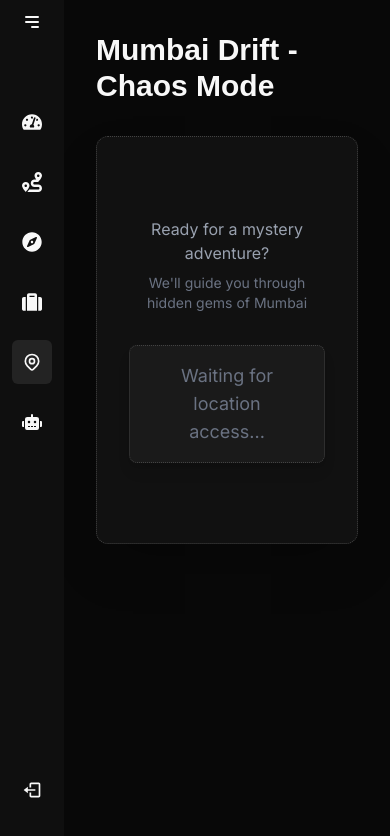
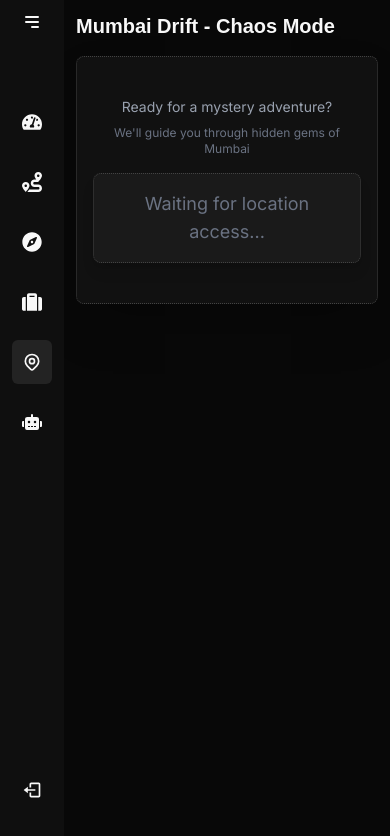
Before and after one commit to romeirofernandes/Trippeer, a React (Vite) app in the folder frontend/: page /mumbai-drift in a window 390 px wide. Shown: the top 836 px of the page. Built offline with nearby package versions, Linux system fonts and the light colour scheme; no server answers.

Commit message:
mumbai driftt responsive

```diff
--- a/frontend/src/components/MumbaiDrift.jsx
+++ b/frontend/src/components/MumbaiDrift.jsx
@@ -186,23 +186,23 @@ const MumbaiDriftContent = () => {
           marginLeft: isOpen ? "240px" : "64px",
         }}
         transition={{ duration: 0.3, ease: "easeInOut" }}
-        className="flex-1 p-8"
+        className="flex-1 p-3 sm:p-4 md:p-6 lg:p-8"
       >
         <div className="max-w-7xl mx-auto">
-          <div className="flex items-center justify-between mb-8">
-            <h1 className="text-3xl font-bold text-[#f8f8f8]">
+          <div className="flex flex-col sm:flex-row sm:items-center justify-between gap-3 sm:gap-4 mb-4 sm:mb-6 md:mb-8">
+            <h1 className="text-xl sm:text-2xl md:text-3xl font-bold text-[#f8f8f8]">
               Mumbai Drift - Chaos Mode
             </h1>
 
             {selectedSpot && !isComplete && (
               <motion.button
                 onClick={quitDrift}
-                className="flex items-center space-x-2 px-4 py-2 rounded-lg text-[#9cadce] border border-dotted border-[#434343] hover:bg-[#1a1a1a] transition-colors"
+                className="flex items-center justify-center sm:justify-start space-x-2 px-3 sm:px-4 py-2 rounded-lg text-[#9cadce] border border-dotted border-[#434343] hover:bg-[#1a1a1a] transition-colors text-sm sm:text-base"
                 whileHover={{ scale: 1.02 }}
                 whileTap={{ scale: 0.98 }}
               >
                 <svg
-                  className="w-4 h-4"
+                  className="w-3.5 h-3.5 sm:w-4 sm:h-4"
                   fill="none"
                   viewBox="0 0 24 24"
                   stroke="currentColor"
@@ -220,23 +220,23 @@ const MumbaiDriftContent = () => {
           </div>
 
           <motion.div
-            className="space-y-6 bg-[#111111] rounded-xl p-8 border border-dotted border-[#434343] shadow-2xl"
+            className="space-y-4 sm:space-y-6 bg-[#111111] rounded-lg sm:rounded-xl p-4 sm:p-6 md:p-8 border border-dotted border-[#434343] shadow-2xl"
             initial={{ opacity: 0, y: 20 }}
             animate={{ opacity: 1, y: 0 }}
             transition={{ duration: 0.5 }}
           >
             {!selectedSpot ? (
-              <div className="flex flex-col items-center space-y-6 py-12">
+              <div className="flex flex-col items-center space-y-4 sm:space-y-6 py-6 sm:py-8 md:py-12">
                 <motion.div
-                  className="text-center mb-8"
+                  className="text-center mb-4 sm:mb-6 md:mb-8"
                   initial={{ opacity: 0 }}
                   animate={{ opacity: 1 }}
                   transition={{ delay: 0.2 }}
                 >
-                  <p className="text-gray-400 mb-2">
+                  <p className="text-gray-400 mb-2 text-sm sm:text-base">
                     Ready for a mystery adventure?
                   </p>
-                  <p className="text-sm text-gray-500">
+                  <p className="text-xs sm:text-sm text-gray-500">
                     We'll guide you through hidden gems of Mumbai
                   </p>
                 </motion.div>
@@ -248,26 +248,33 @@ const MumbaiDriftContent = () => {
               </div>
             ) : isComplete ? (
               <FinalReveal
-                destination={selectedSpot}
-                timeTaken={totalTime}
+                spot={selectedSpot}
+                time={totalTime}
                 onRestart={quitDrift}
               />
             ) : (
-              <div className="grid grid-cols-1 md:grid-cols-2 gap-8">
-                <div className="bg-[#1a1a1a] p-6 rounded-lg border border-dotted border-[#434343]">
+              <div className="space-y-4 sm:space-y-6">
+                <div className="grid grid-cols-1 md:grid-cols-2 gap-4 sm:gap-6">
+                  <div className="bg-[#161616] rounded-lg sm:rounded-xl p-3 sm:p-4 md:p-6">
+                    <h2 className="text-lg sm:text-xl font-semibold text-[#f8f8f8] mb-3 sm:mb-4">
+                      Current Checkpoint
+                    </h2>
                     <CheckpointManager
                       checkpoints={checkpoints}
                       currentCheckpoint={currentCheckpoint}
-                    totalCheckpoints={checkpoints.length}
                     />
                   </div>
-                <div className="bg-[#1a1a1a] p-6 rounded-lg border border-dotted border-[#434343]">
+                  <div className="bg-[#161616] rounded-lg sm:rounded-xl p-3 sm:p-4 md:p-6">
+                    <h2 className="text-lg sm:text-xl font-semibold text-[#f8f8f8] mb-3 sm:mb-4">
+                      Map View
+                    </h2>
                     <MapView
                       userLocation={userLocation}
-                    checkpointLocation={
-                      checkpoints[currentCheckpoint]?.coordinates
-                    }
+                      checkpoints={checkpoints}
+                      currentCheckpoint={currentCheckpoint}
+                      selectedSpot={selectedSpot}
                     />
+                  </div>
                 </div>
               </div>
             )}
```
Lines whose indentation alone changed are shown as unchanged.
